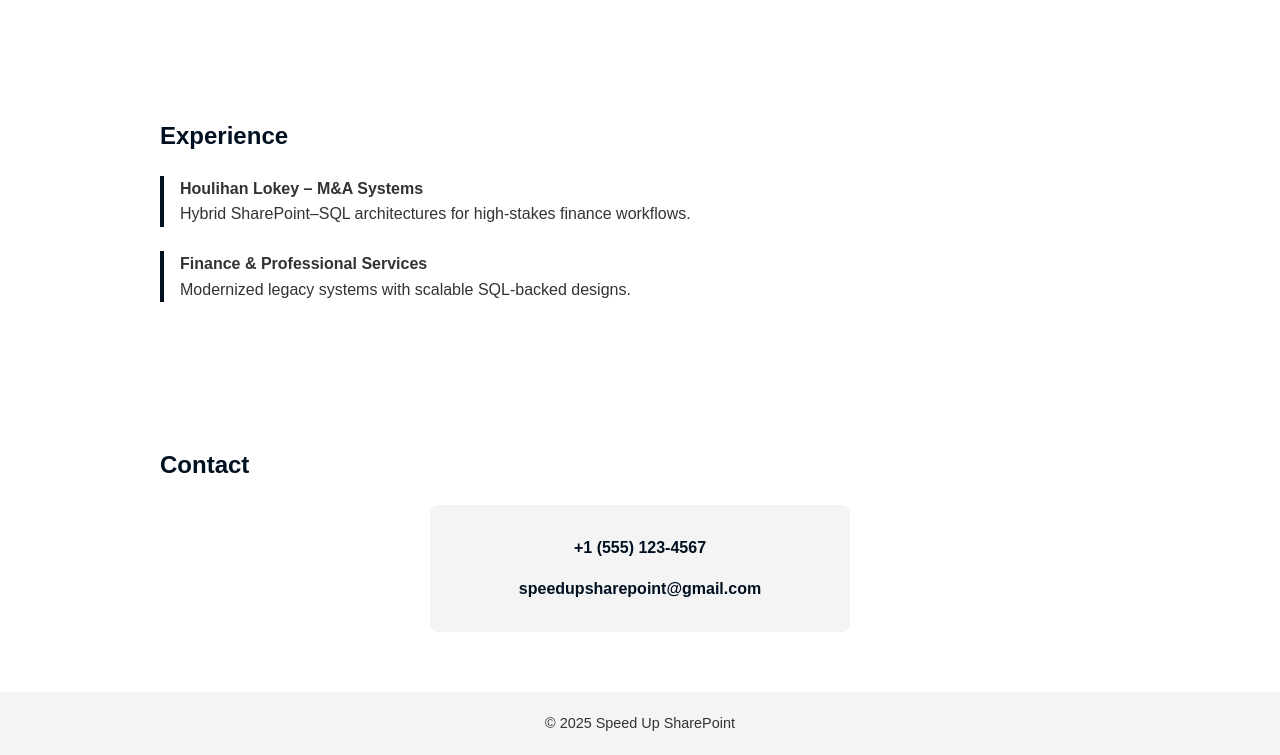
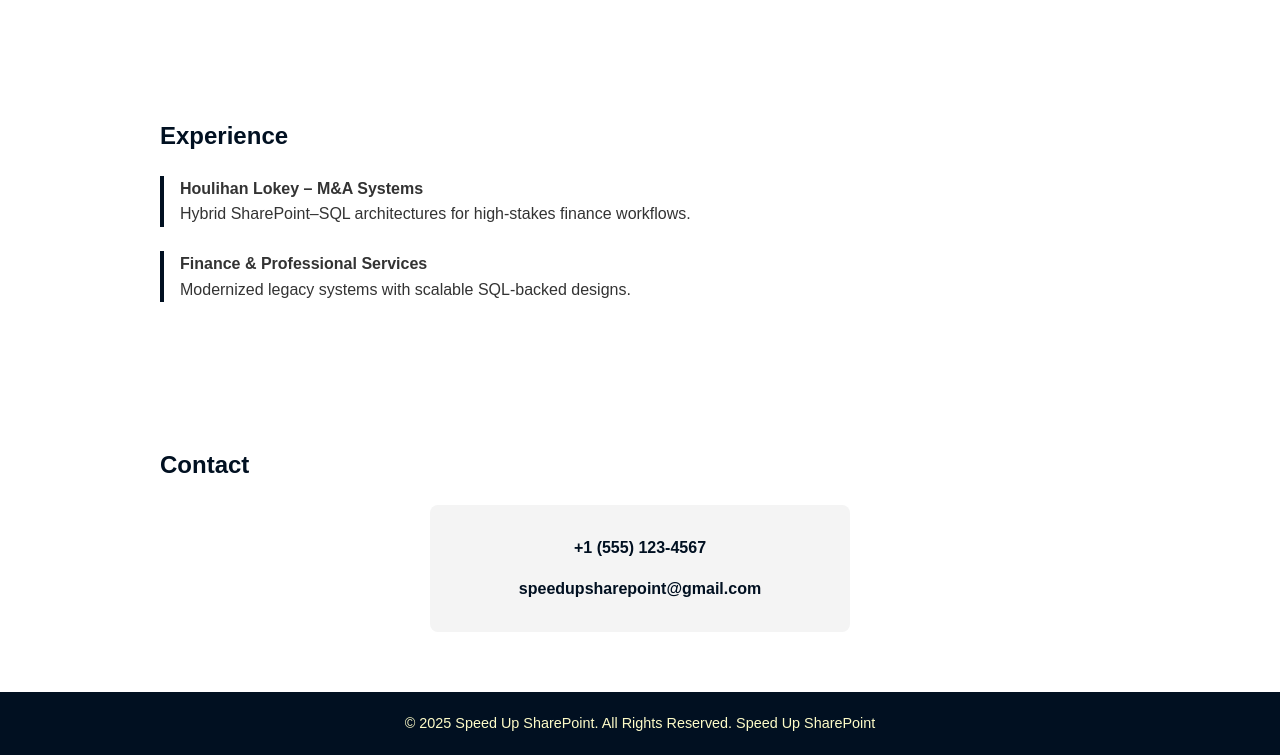
Before and after one commit to mharoot/SpeedUpSharePoint, a plain HTML site: page index.html in a window 1280 px wide. Shown: the part 902-1657 px from the top of the page. Drawn offline with Linux system fonts and the light colour scheme.

Commit message:
Update index.html

```diff
--- a/index.html
+++ b/index.html
@@ -195,7 +195,8 @@ h2 {
 
 /* ================= FOOTER ================= */
 footer {
-  background: #f4f4f4;
+  background: var(--primary);
+  color: var(--secondary);
   text-align: center;
   padding: 20px;
   font-size: 0.9rem;
@@ -296,8 +297,9 @@ footer {
   </div>
 </section>
 
+<!-- FOOTER -->
 <footer>
-  © 2025 Speed Up SharePoint
+  © 2025 Speed Up SharePoint. All Rights Reserved. Speed Up SharePoint
 </footer>
 
 <!-- JS -->
```
